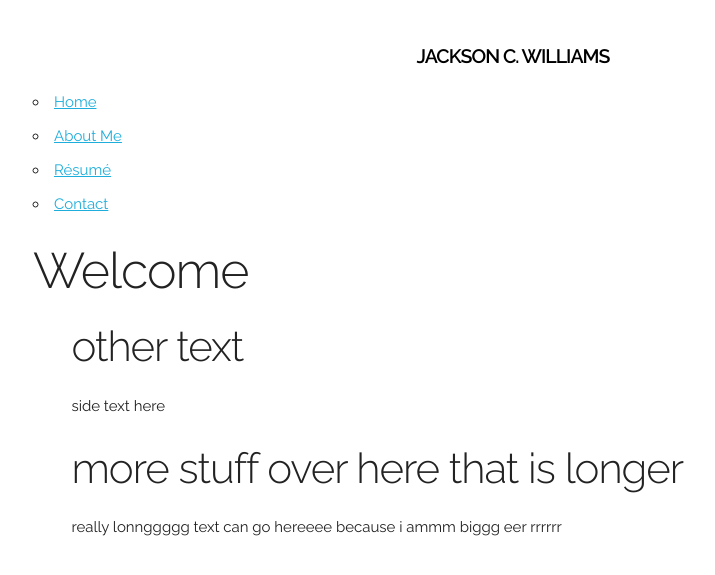
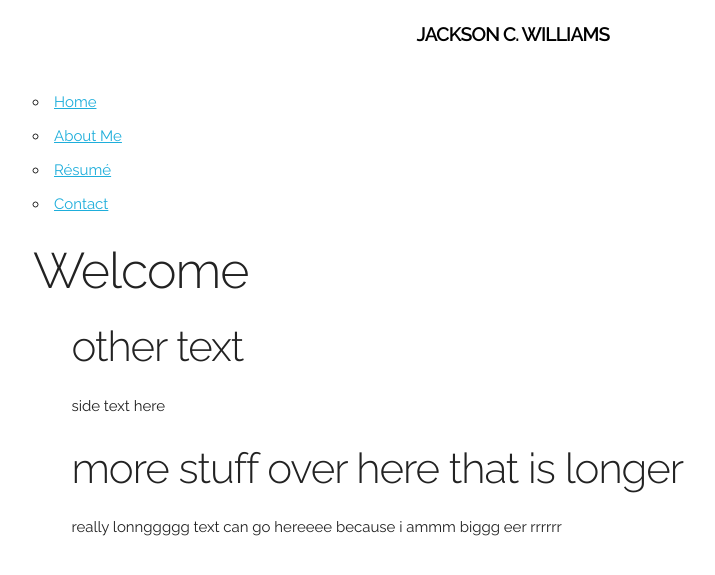
Before and after one commit to jacksoncwilliams/jackson-erin, a Jekyll site: the page built from simpleindex.html, in a window 1280 px wide. Shown: the top 575 px of the page, without its empty margins (127-842 px from the left). Built offline with Jekyll 4.4.1, drawn with Linux system fonts in a browser that asks for light colours.

Commit message:
Update simple.css

```diff
--- a/css/simple.css
+++ b/css/simple.css
@@ -31,7 +31,7 @@ header {
 
 #name {
    position: absolute;
-   top:50%;
+   top: 25%;
    height:auto;
    width: 100%;
 
```
